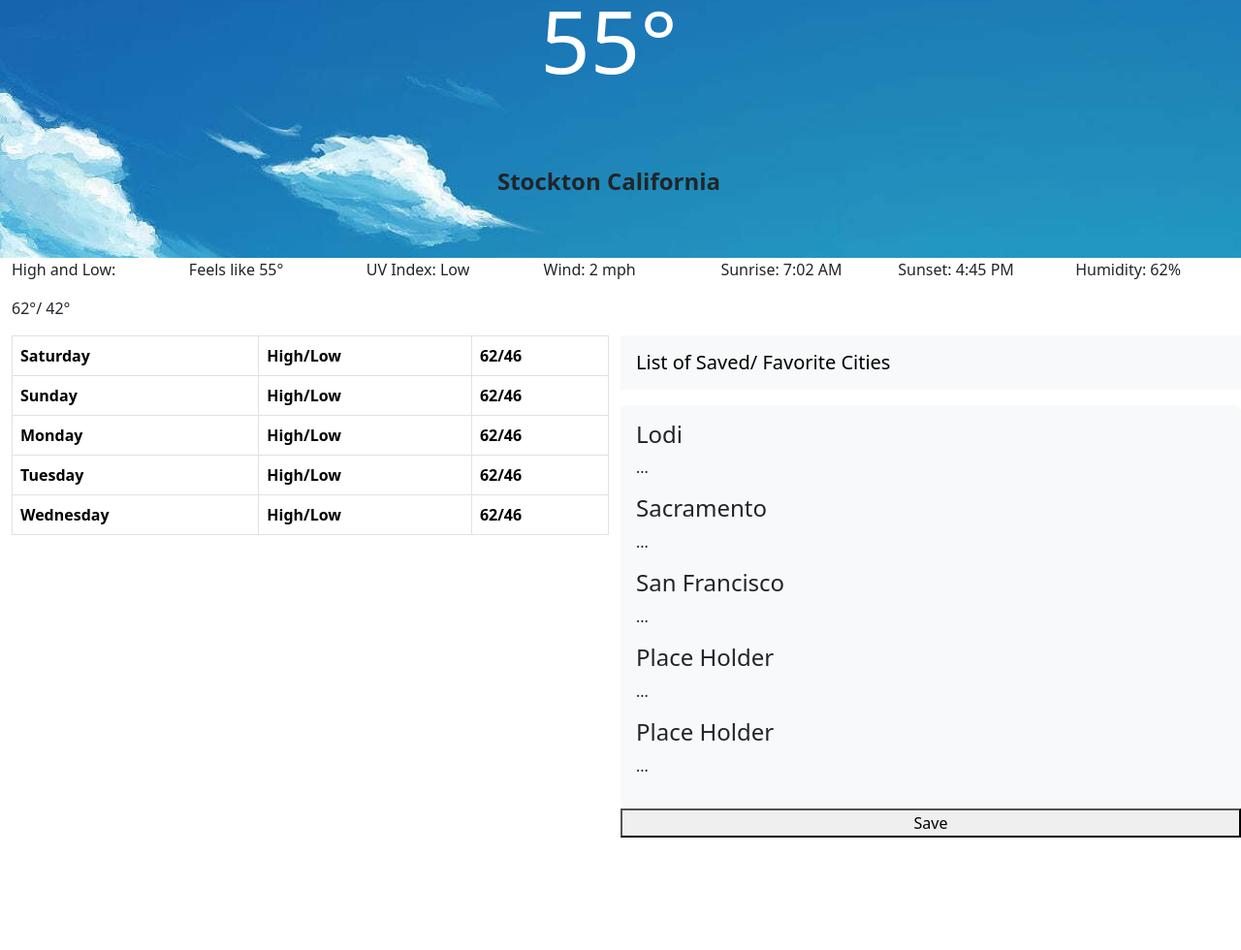
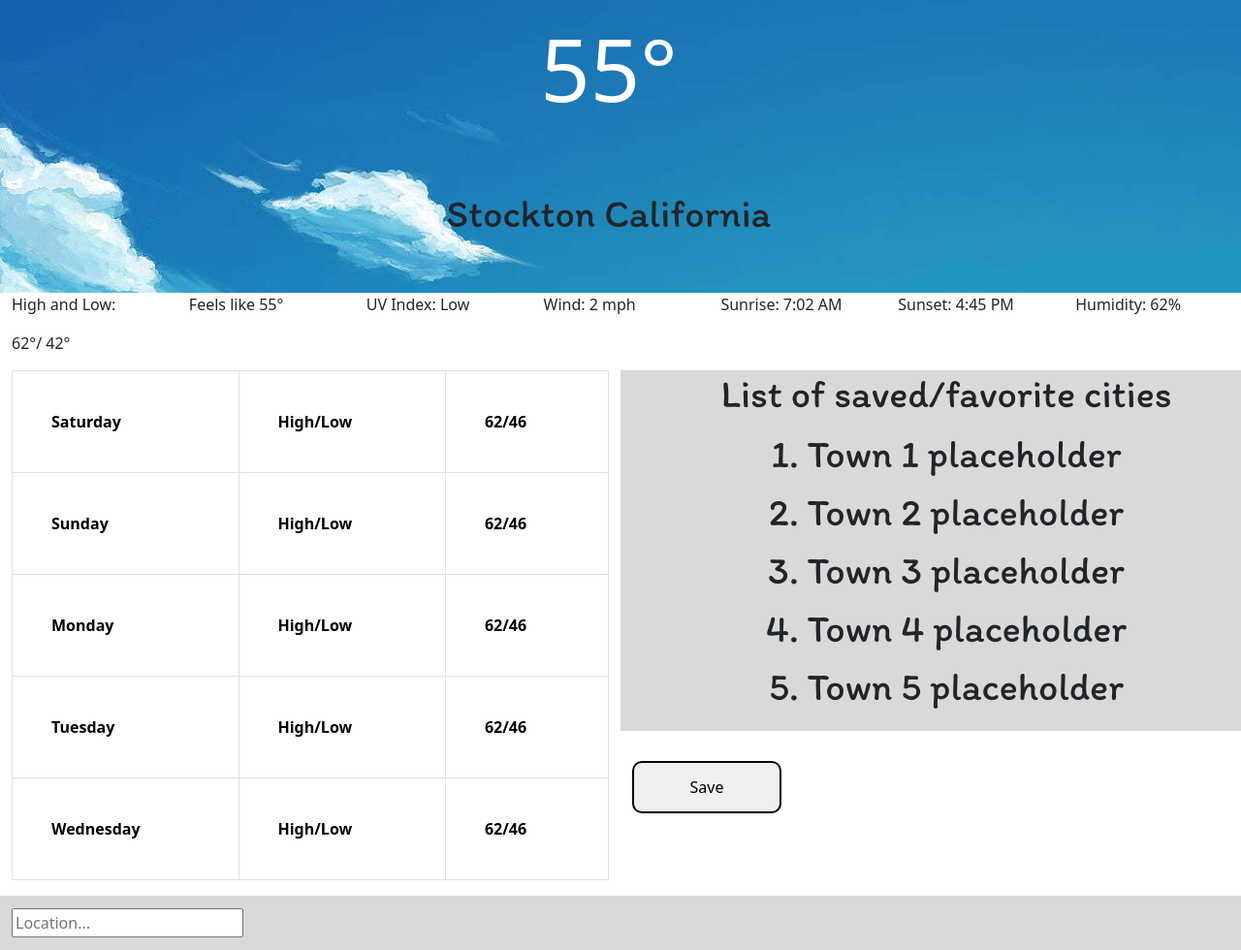
Before and after one commit to Mark-Ortega/WeatherSprint, a plain HTML site: page WeatherSprint/index.html in a window 1280 px wide. Shown: the part 216-1196 px from the top of the page at 97% size. Before the commit the page ends 1080 px from the top, so only its background shows below. Drawn offline with nearby package versions, Linux system fonts and the light colour scheme.

Commit message:
Day 4(changes to hmtl css)started trying to fetch

```diff
--- a/WeatherSprint/index.html
+++ b/WeatherSprint/index.html
@@ -1,17 +1,20 @@
 <!doctype html>
 <html lang="en">
+
 <head>
     <meta charset="utf-8">
     <meta name="viewport" content="width=device-width, initial-scale=1">
     <title>Bootstrap demo</title>
     <link rel="stylesheet" href="./styles/styles.css">
-    <link href="https://cdn.jsdelivr.net/npm/bootstrap@5.3.2/dist/css/bootstrap.min.css" rel="stylesheet" integrity="sha384-T3c6CoIi6uLrA9TneNEoa7RxnatzjcDSCmG1MXxSR1GAsXEV/Dwwykc2MPK8M2HN" crossorigin="anonymous">
+    <link href="https://cdn.jsdelivr.net/npm/bootstrap@5.3.2/dist/css/bootstrap.min.css" rel="stylesheet"
+        integrity="sha384-T3c6CoIi6uLrA9TneNEoa7RxnatzjcDSCmG1MXxSR1GAsXEV/Dwwykc2MPK8M2HN" crossorigin="anonymous">
 </head>
+
 <body>
 
     <div class="container-fluid">
         <div class="row">
-            <h1 id="titleHeader">Weathy</h1>
+            <h1 id="titleHeader" class="itim">WEATHY</h1>
         </div>
 
         <div class="row" id="heroImg">
@@ -22,7 +25,7 @@
                 <p class="txtCenter" style="font-size: 90px; color: white;">55°</p>
             </div>
             <div class="row">
-                <p class="txtCenter" style="font-size: 24px; font-weight: bold;">Stockton California</p>
+                <p class="txtCenter" style="font-size: 40px; font-family: 'Itim', cursive;">Stockton California</p>
             </div>
         </div>
 
@@ -58,29 +61,29 @@
             <div class="col">
                 <table class="table table-bordered">
                     <tr>
-                    <th scope="col">Saturday</th>
-                    <th scope="col">High/Low</th>
-                    <th scope="col">62/46</th>
+                        <th scope="col" style="padding: 40px;">Saturday</th>
+                        <th scope="col" style="padding: 40px;">High/Low</th>
+                        <th scope="col" style="padding: 40px;">62/46</th>
                     </tr>
                     <tr>
-                    <th scope="col">Sunday</th>
-                    <th scope="col">High/Low</th>
-                    <th scope="col">62/46</th>
+                        <th scope="col" style="padding: 40px;">Sunday</th>
+                        <th scope="col" style="padding: 40px;">High/Low</th>
+                        <th scope="col" style="padding: 40px;">62/46</th>
                     </tr>
                     <tr>
-                    <th scope="col">Monday</th>
-                    <th scope="col">High/Low</th>
-                    <th scope="col">62/46</th>
+                        <th scope="col" style="padding: 40px;">Monday</th>
+                        <th scope="col" style="padding: 40px;">High/Low</th>
+                        <th scope="col" style="padding: 40px;">62/46</th>
                     </tr>
                     <tr>
-                    <th scope="col">Tuesday</th>
-                    <th scope="col">High/Low</th>
-                    <th scope="col">62/46</th>
+                        <th scope="col" style="padding: 40px;">Tuesday</th>
+                        <th scope="col" style="padding: 40px;">High/Low</th>
+                        <th scope="col" style="padding: 40px;">62/46</th>
                     </tr>
                     <tr>
-                    <th scope="col">Wednesday</th>
-                    <th scope="col">High/Low</th>
-                    <th scope="col">62/46</th>
+                        <th scope="col" style="padding: 40px;">Wednesday</th>
+                        <th scope="col" style="padding: 40px;">High/Low</th>
+                        <th scope="col" style="padding: 40px;">62/46</th>
                     </tr>
                 </table>
             </div>
@@ -88,30 +91,28 @@
             <div class="col">
                 <div class="row">
 
-                <nav id="navbar-example2" class="navbar bg-body-tertiary px-3 mb-3">
-                    <a class="navbar-brand" href="#">List of Saved/ Favorite Cities</a>
-                    </ul>
-                  </nav>
-                  <div data-bs-spy="scroll" data-bs-target="#navbar-example2" data-bs-root-margin="0px 0px -40%" data-bs-smooth-scroll="true" class="scrollspy-example bg-body-tertiary p-3 rounded-2" tabindex="0">
-                    <h4 id="scrollspyHeading1">Lodi</h4>
-                    <p>...</p>
-                    <h4 id="scrollspyHeading2">Sacramento</h4>
-                    <p>...</p>
-                    <h4 id="scrollspyHeading3">San Francisco</h4>
-                    <p>...</p>
-                    <h4 id="scrollspyHeading4">Place Holder</h4>
-                    <p>...</p>
-                    <h4 id="scrollspyHeading5">Place Holder</h4>
-                    <p>...</p>
+                    <div class="scrollBar">
+                    <ol class="favoritesList">
+                        <h1>List of saved/favorite cities</h1>
+                        <li>Town 1 placeholder</li>
+                        <li>Town 2 placeholder</li>
+                        <li>Town 3 placeholder</li>
+                        <li>Town 4 placeholder</li>
+                        <li>Town 5 placeholder</li>
+                    </ol>
+                    </div>
+                </div>
+
+                <button class="saveBtn">Save</button>
 
             </div>
         </div>
+
         <div class="row">
-                    <button class="saveBtn">Save</button>
+            <div class="col webFooter">
+                <input type="text" placeholder="Location...">
             </div>
         </div>
-        </div>
-
 
 
 
@@ -131,6 +132,9 @@
 
 
     <script src="./scripts/app.js"></script>
-    <script src="https://cdn.jsdelivr.net/npm/bootstrap@5.3.2/dist/js/bootstrap.bundle.min.js" integrity="sha384-C6RzsynM9kWDrMNeT87bh95OGNyZPhcTNXj1NW7RuBCsyN/o0jlpcV8Qyq46cDfL" crossorigin="anonymous"></script>
+    <script src="https://cdn.jsdelivr.net/npm/bootstrap@5.3.2/dist/js/bootstrap.bundle.min.js"
+        integrity="sha384-C6RzsynM9kWDrMNeT87bh95OGNyZPhcTNXj1NW7RuBCsyN/o0jlpcV8Qyq46cDfL"
+        crossorigin="anonymous"></script>
 </body>
+
 </html>
--- a/WeatherSprint/scripts/app.js
+++ b/WeatherSprint/scripts/app.js
@@ -1,16 +1,11 @@
 // alert();
+let apiKey = "9aee2f00e3758bf4630fb055cc21dd22";
+
 navigator.geolocation.getCurrentPosition(success, errorFunction);
-
-{
-    coords: {
-        latitude : 12.4321;
-        longitude: 21.3632
-    }
-}
 
 function success(position){
     console.log ("Our latitude: " + position.coords.latitude);
-    console.log ("Our longitude: " + position.coords.latitude);
+    console.log ("Our longitude: " + position.coords.longitude);
 }
 
 function errorFunction(error){
@@ -19,8 +14,9 @@ function errorFunction(error){
 
 // Asynce Function
 
-async function callWeather(){
-    const promise = await fetch(`https://api.openweathermap.org/data/2.5/weather?lat=${position.coords.latitude}&lon=${position.coords.longitude}&appid={API key}`);
+
+async function callWeather(position){
+    const promise = await fetch(`api.openweathermap.org/data/2.5/forecast?lat=${position.coords.latitude}}&lon=${position.coords.longitude}&appid=${apiKey}&units=imperial`);
     const data = await promise.json();
     console.log(data);
 }
--- a/WeatherSprint/styles/styles.css
+++ b/WeatherSprint/styles/styles.css
@@ -1,11 +1,18 @@
+/* Fonts */
+@import url('https://fonts.googleapis.com/css2?family=Itim&display=swap');
+
+/* Header */
 #titleHeader {
     background-color: #34DBB3;
     text-align: center;
     color: #1400FF;
     padding-bottom: 1%;
     padding-top: 1%;
+    margin-bottom: 0%;
+    font-family: 'Itim', cursive;
+    font-size: 77px;
 }
-
+/* Hero Image */
 .imgFit {
     object-fit: cover;
 }
@@ -16,15 +23,45 @@
     height: 400px;
     background-repeat: no-repeat;
 }
-
+/* Text */
 .txtCenter {
     text-align: Center;
 }
-
+/* Padding */
 .PaddingT {
     padding-top: 1%;
 }
+/* Buttons */
+.saveBtn {
+    border: 2px solid black;
+    width: 25%;
+    height: 10%;
+    margin-top: 5%;
+    margin-bottom: 5%;
+    border-radius: 10px;
 
-.saveBtn {
-    margin-top: 1%;
 }
+
+/* Footer */
+.webFooter {
+    background-color: #d9d9d9;
+    padding-top: 1%;
+    padding-bottom: 1%;
+}
+
+.scrollBar{
+    height: 22%;
+    background-color: #d9d9d9;
+}
+
+.favoritesList{
+    font-size: 40px;
+    text-align: center;
+    list-style-position: inside;
+    font-family: 'Itim', cursive;
+}
+
+.tableMargin {
+    padding-top: 20px;
+    padding-bottom: 20px;
+}
```
Also changed, not shown: 1 other file. Lines whose indentation alone changed are shown as unchanged.
